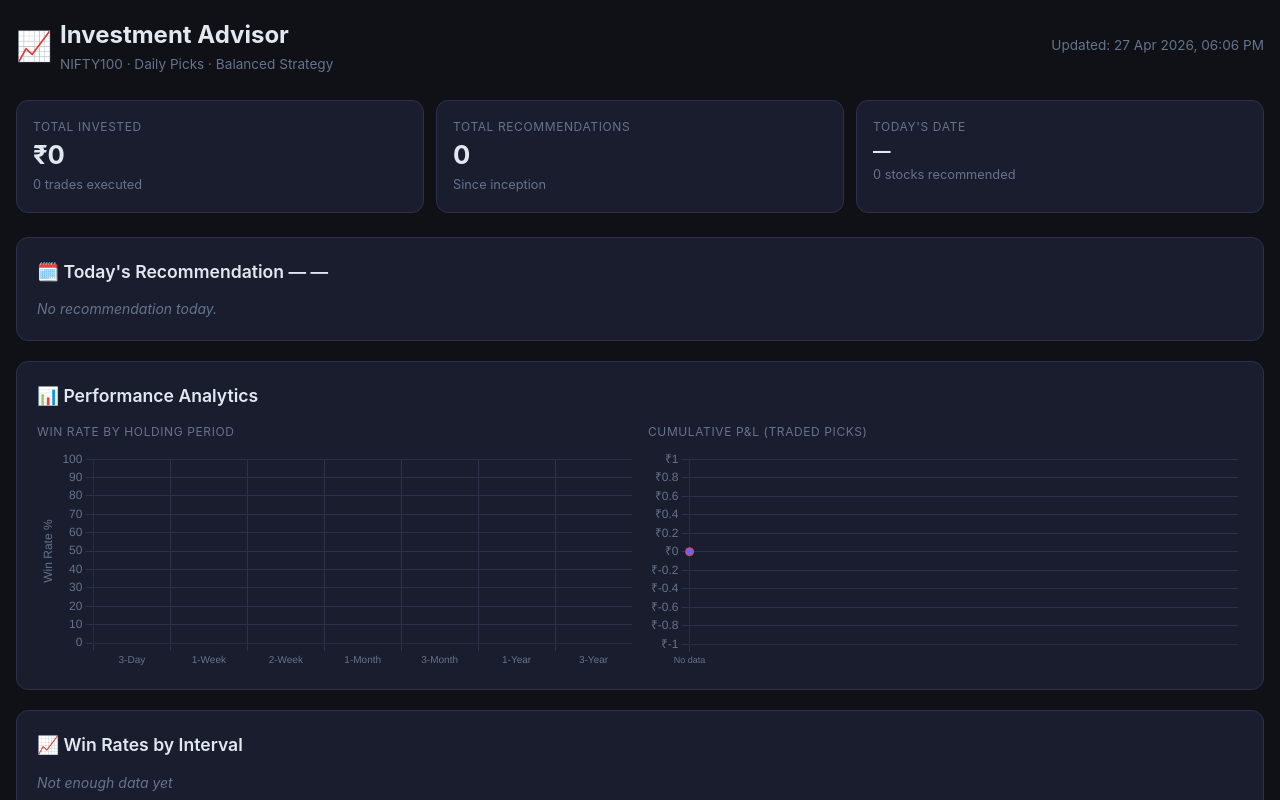
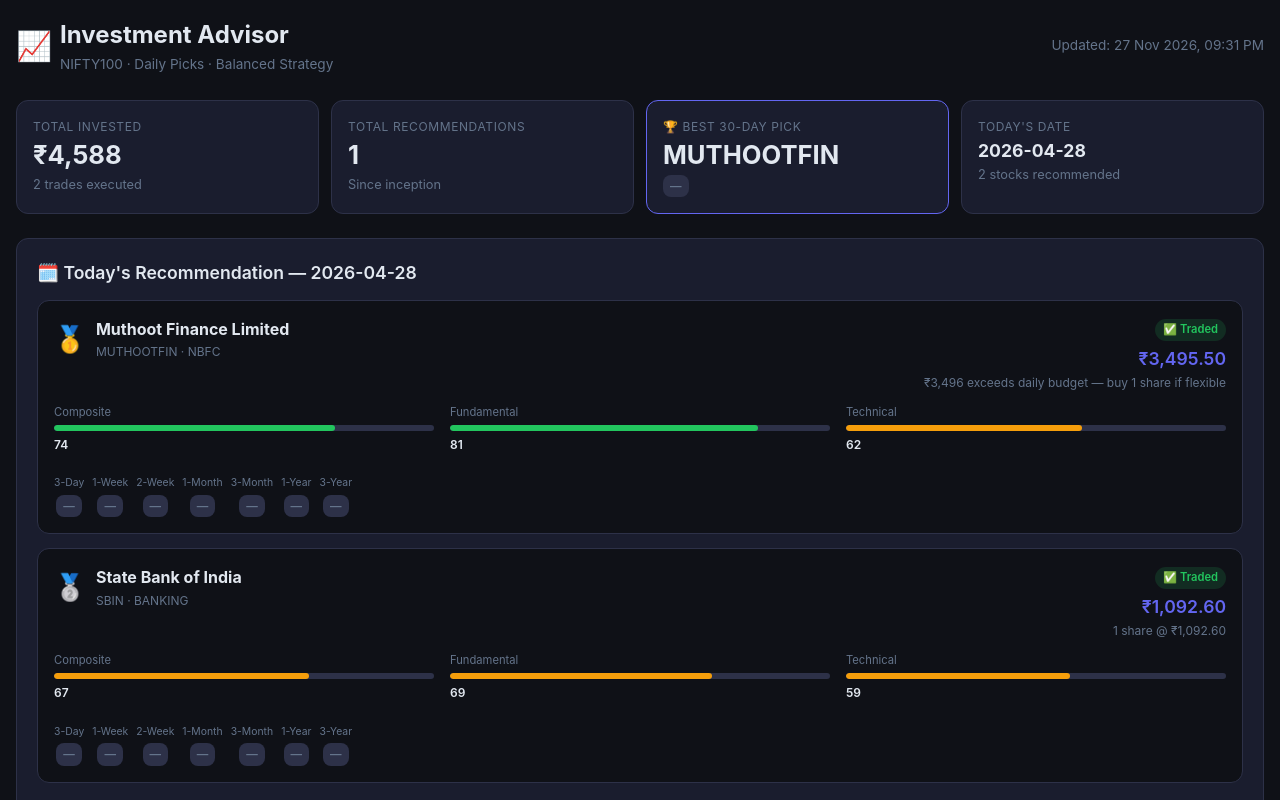
Before and after one commit to adityajain490-ux/investment-dashboard, a plain HTML site: page index.html in a window 1280 px wide. Shown: the top 800 px of the page. Drawn offline with nearby package versions, Linux system fonts and the light colour scheme.

Commit message:
Update dashboard — 2026-11-27 21:31 UTC

```diff
--- a/index.html
+++ b/index.html
@@ -132,33 +132,97 @@
       <div class="subtitle">NIFTY100 · Daily Picks · Balanced Strategy</div>
     </div>
   </div>
-  <div class="subtitle">Updated: 27 Apr 2026, 06:06 PM</div>
+  <div class="subtitle">Updated: 27 Nov 2026, 09:31 PM</div>
 </div>
 
 <!-- KPI Summary -->
 <div class="kpi-row">
   <div class="kpi-card">
     <div class="kpi-title">Total Invested</div>
-    <div class="kpi-value">₹0</div>
-    <div class="kpi-sub">0 trades executed</div>
+    <div class="kpi-value">₹4,588</div>
+    <div class="kpi-sub">2 trades executed</div>
   </div>
   <div class="kpi-card">
     <div class="kpi-title">Total Recommendations</div>
-    <div class="kpi-value">0</div>
+    <div class="kpi-value">1</div>
     <div class="kpi-sub">Since inception</div>
   </div>
-
+  <div class="kpi-card kpi-highlight"><div class="kpi-title">🏆 Best 30-Day Pick</div><div class="kpi-value">MUTHOOTFIN</div><div class="kpi-sub"><span class="badge badge-neutral">—</span></div></div>
   <div class="kpi-card">
     <div class="kpi-title">Today's Date</div>
-    <div class="kpi-value" style="font-size:1.1rem">—</div>
-    <div class="kpi-sub">0 stocks recommended</div>
+    <div class="kpi-value" style="font-size:1.1rem">2026-04-28</div>
+    <div class="kpi-sub">2 stocks recommended</div>
   </div>
 </div>
 
 <!-- Today's Recommendation -->
 <div class="section">
-  <h2>🗓️ Today's Recommendation — —</h2>
-  <p class='muted'>No recommendation today.</p>
+  <h2>🗓️ Today's Recommendation — 2026-04-28</h2>
+
+    <div class="rec-card">
+      <div class="rec-header">
+        <div class="rec-title">
+          <span class="rank-icon">🥇</span>
+          <div>
+            <div class="stock-name">Muthoot Finance Limited</div>
+            <div class="stock-meta">MUTHOOTFIN · NBFC</div>
+          </div>
+        </div>
+        <div class="rec-right">
+          <span class="trade-badge traded">✅ Traded</span>
+          <div class="stock-price">₹3,495.50</div>
+          <div class="qty-note">₹3,496 exceeds daily budget — buy 1 share if flexible</div>
+        </div>
+      </div>
+      <div class="score-row">
+        <div class="score-item">
+          <div class="score-sublabel">Composite</div>
+          <div class="score-bar-wrap"><div class="score-bar" style="width:74%;background:#22c55e"></div></div><span class="score-label">74</span>
+        </div>
+        <div class="score-item">
+          <div class="score-sublabel">Fundamental</div>
+          <div class="score-bar-wrap"><div class="score-bar" style="width:81%;background:#22c55e"></div></div><span class="score-label">81</span>
+        </div>
+        <div class="score-item">
+          <div class="score-sublabel">Technical</div>
+          <div class="score-bar-wrap"><div class="score-bar" style="width:62%;background:#f59e0b"></div></div><span class="score-label">62</span>
+        </div>
+      </div>
+      <div class="metrics-row"></div>
+      <div class="returns-row"><div class="return-cell"><div class="return-label">3-Day</div><span class="badge badge-neutral">—</span></div><div class="return-cell"><div class="return-label">1-Week</div><span class="badge badge-neutral">—</span></div><div class="return-cell"><div class="return-label">2-Week</div><span class="badge badge-neutral">—</span></div><div class="return-cell"><div class="return-label">1-Month</div><span class="badge badge-neutral">—</span></div><div class="return-cell"><div class="return-label">3-Month</div><span class="badge badge-neutral">—</span></div><div class="return-cell"><div class="return-label">1-Year</div><span class="badge badge-neutral">—</span></div><div class="return-cell"><div class="return-label">3-Year</div><span class="badge badge-neutral">—</span></div></div>
+    </div>
+    <div class="rec-card">
+      <div class="rec-header">
+        <div class="rec-title">
+          <span class="rank-icon">🥈</span>
+          <div>
+            <div class="stock-name">State Bank of India</div>
+            <div class="stock-meta">SBIN · BANKING</div>
+          </div>
+        </div>
+        <div class="rec-right">
+          <span class="trade-badge traded">✅ Traded</span>
+          <div class="stock-price">₹1,092.60</div>
+          <div class="qty-note">1 share @ ₹1,092.60</div>
+        </div>
+      </div>
+      <div class="score-row">
+        <div class="score-item">
+          <div class="score-sublabel">Composite</div>
+          <div class="score-bar-wrap"><div class="score-bar" style="width:67%;background:#f59e0b"></div></div><span class="score-label">67</span>
+        </div>
+        <div class="score-item">
+          <div class="score-sublabel">Fundamental</div>
+          <div class="score-bar-wrap"><div class="score-bar" style="width:69%;background:#f59e0b"></div></div><span class="score-label">69</span>
+        </div>
+        <div class="score-item">
+          <div class="score-sublabel">Technical</div>
+          <div class="score-bar-wrap"><div class="score-bar" style="width:59%;background:#f59e0b"></div></div><span class="score-label">59</span>
+        </div>
+      </div>
+      <div class="metrics-row"></div>
+      <div class="returns-row"><div class="return-cell"><div class="return-label">3-Day</div><span class="badge badge-neutral">—</span></div><div class="return-cell"><div class="return-label">1-Week</div><span class="badge badge-neutral">—</span></div><div class="return-cell"><div class="return-label">2-Week</div><span class="badge badge-neutral">—</span></div><div class="return-cell"><div class="return-label">1-Month</div><span class="badge badge-neutral">—</span></div><div class="return-cell"><div class="return-label">3-Month</div><span class="badge badge-neutral">—</span></div><div class="return-cell"><div class="return-label">1-Year</div><span class="badge badge-neutral">—</span></div><div class="return-cell"><div class="return-label">3-Year</div><span class="badge badge-neutral">—</span></div></div>
+    </div>
 </div>
 
 <!-- Performance Charts -->
@@ -202,7 +266,25 @@
           <th class="center">90-Day</th>
         </tr>
       </thead>
-      <tbody><tr><td colspan='8' class='center'>No history yet</td></tr></tbody>
+      <tbody><tr>
+              <td>2026-04-28</td>
+              <td><strong>MUTHOOTFIN</strong></td>
+              <td>₹3,495.50</td>
+              <td>73.9/100</td>
+              <td class="center">✅</td>
+              <td class="center"><span class="badge badge-neutral">—</span></td>
+              <td class="center"><span class="badge badge-neutral">—</span></td>
+              <td class="center"><span class="badge badge-neutral">—</span></td>
+            </tr><tr>
+              <td>2026-04-28</td>
+              <td><strong>SBIN</strong></td>
+              <td>₹1,092.60</td>
+              <td>66.6/100</td>
+              <td class="center">✅</td>
+              <td class="center"><span class="badge badge-neutral">—</span></td>
+              <td class="center"><span class="badge badge-neutral">—</span></td>
+              <td class="center"><span class="badge badge-neutral">—</span></td>
+            </tr></tbody>
     </table>
   </div>
 </div>
```
